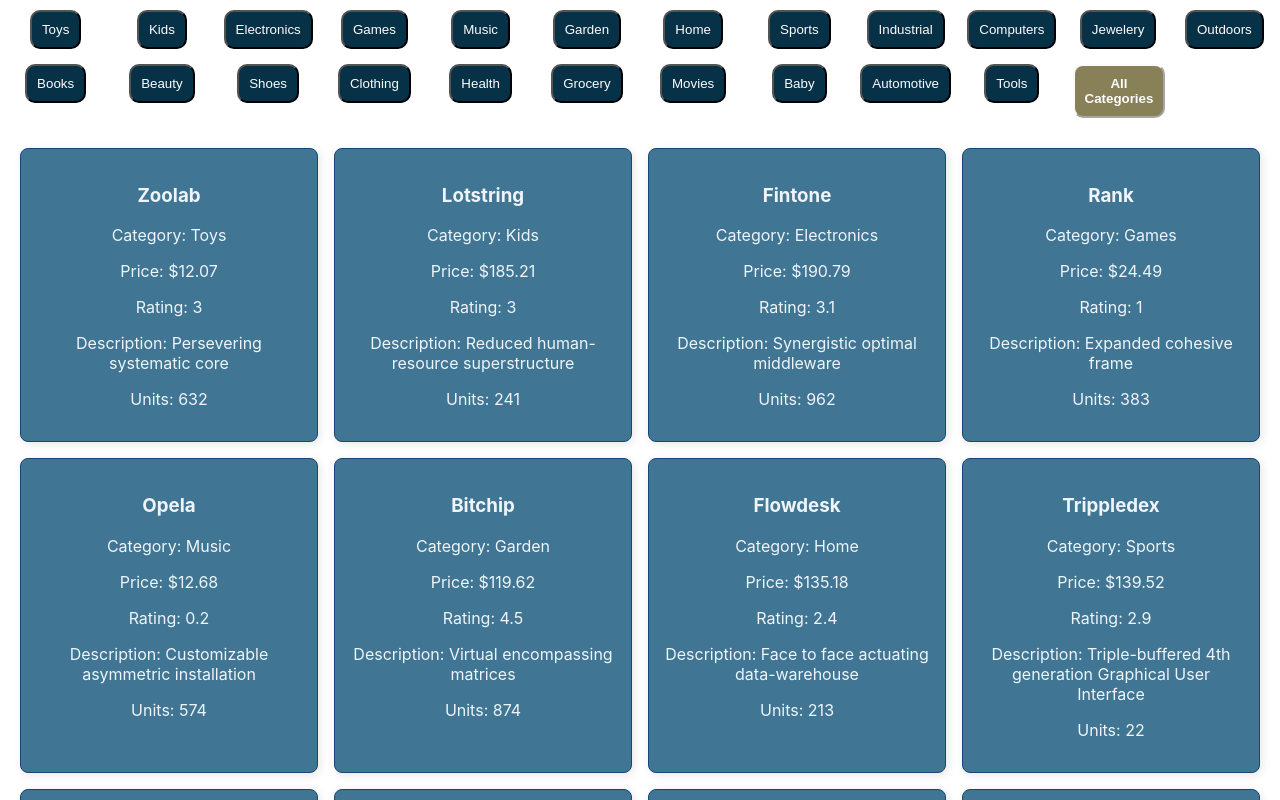
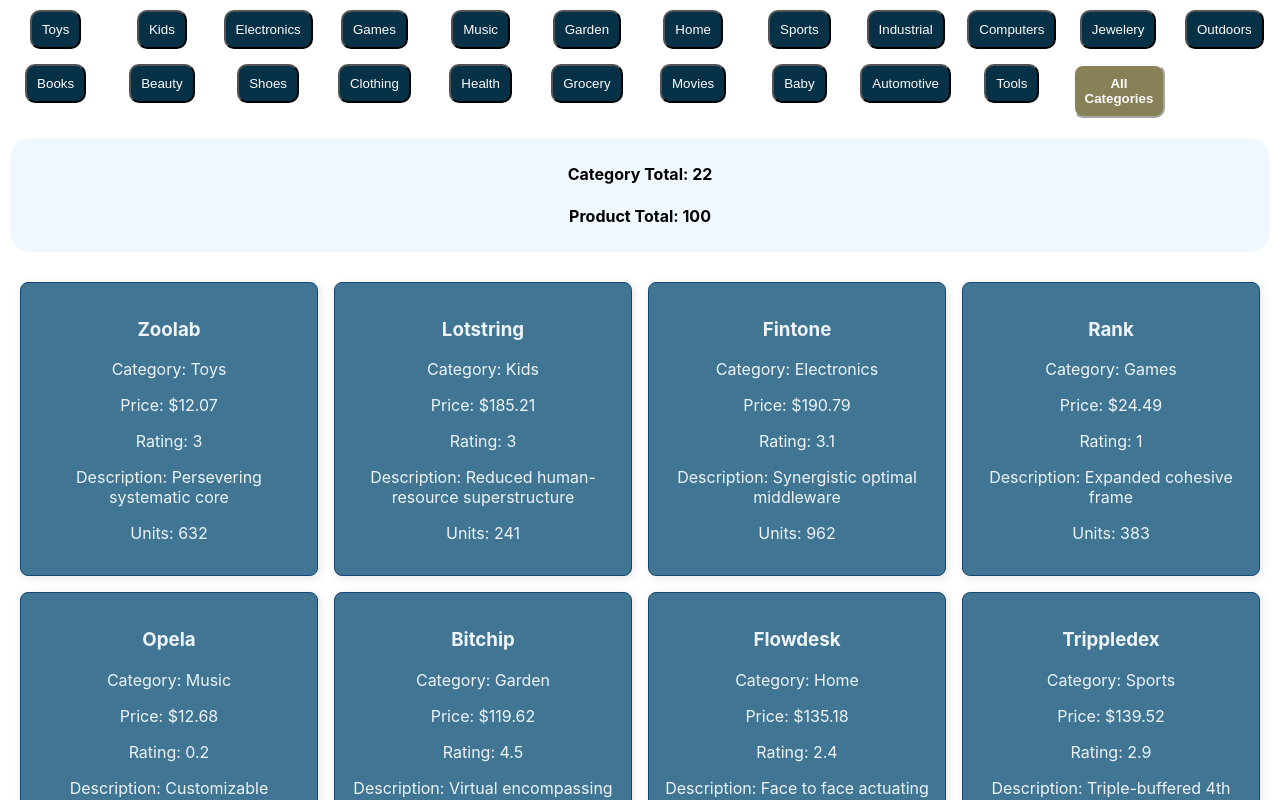
Before and after one commit to xcbhx/react-product-list, a React (Create React App) app: page / in a window 1280 px wide. Shown: the top 800 px of the page. Built offline with nearby package versions, Linux system fonts and the light colour scheme.

Commit message:
show total product & category count

```diff
--- a/src/App.js
+++ b/src/App.js
@@ -3,6 +3,7 @@ import { useState } from 'react';
 import data, { uniqueWords } from './data';
 import CategoryButton from './Component/CategoryButton/CategoryButton';
 import ProductCard from './Component/ProductCard/ProductCard';
+import TotalCount from './Component/TotalCount/TotalCount';
 
 function App() {
   const [selectedCategory, setSelectedCategory] = useState("All Categories");
@@ -23,6 +24,12 @@ function App() {
         ))}
         <CategoryButton key='all' category='All Categories' onSelect={handleCategorySelect} selectedCategory={selectedCategory} />
       </div>
+
+      <TotalCount
+        categoryCount={uniqueWords.length}
+        productCount={filterProducts.length}
+      />
+
       <div className='ProductGrid'>
         {filterProducts.map((product) => {
           return <ProductCard key={product.id} product={product}/>
--- /dev/null
+++ b/src/Component/TotalCount/TotalCount.css
@@ -0,0 +1,8 @@
+.TotalCount {
+  margin: 10px;
+  padding: 5px;
+  background-color: #f0f8ff;
+  border-radius: 20px;
+  font-weight: bold;
+  text-align: center;
+}
--- /dev/null
+++ b/src/Component/TotalCount/TotalCount.jsx
@@ -0,0 +1,13 @@
+import './TotalCount.css'
+
+function TotalCount({ categoryCount, productCount }) {
+
+  return(
+    <div className='TotalCount'>
+      <h4>Category Total: {categoryCount}</h4>
+      <h4>Product Total: {productCount}</h4>
+    </div>
+  )
+}
+
+export default TotalCount;
```
